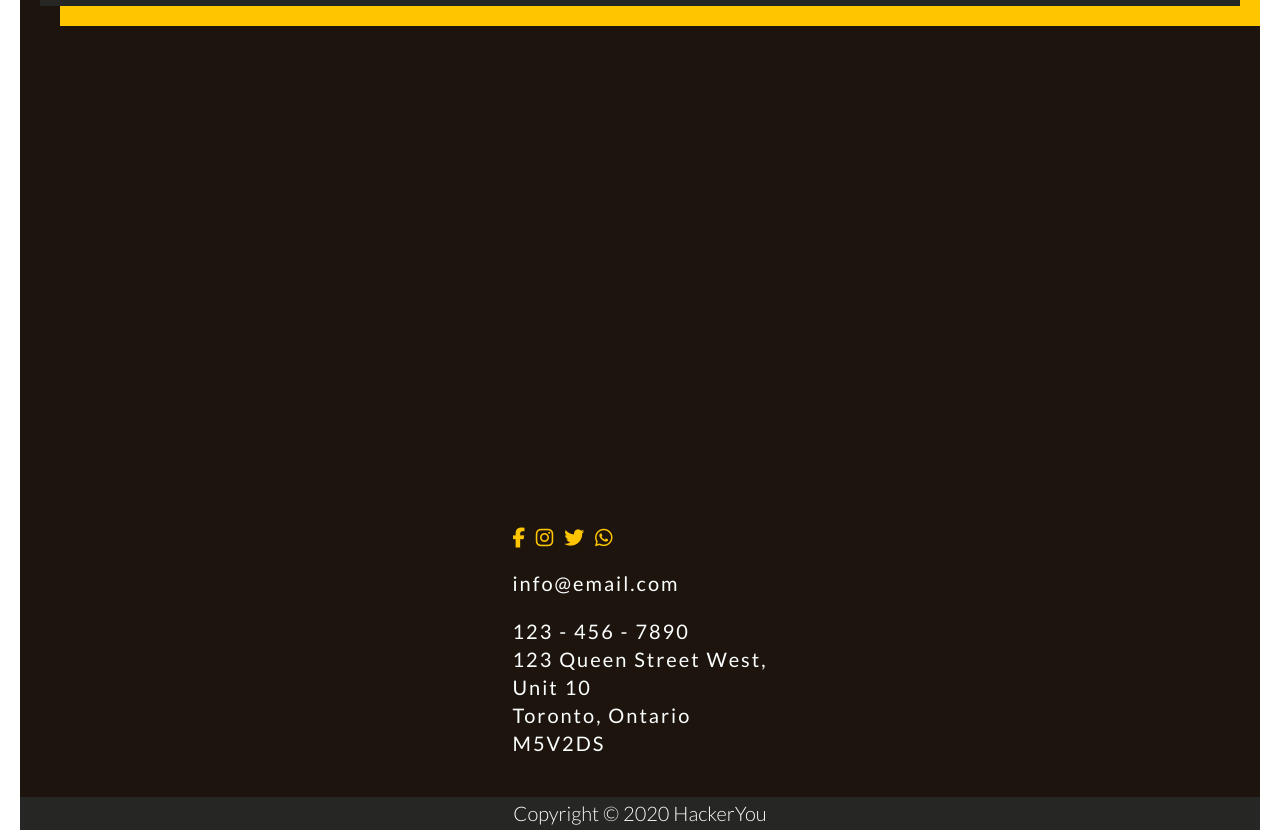
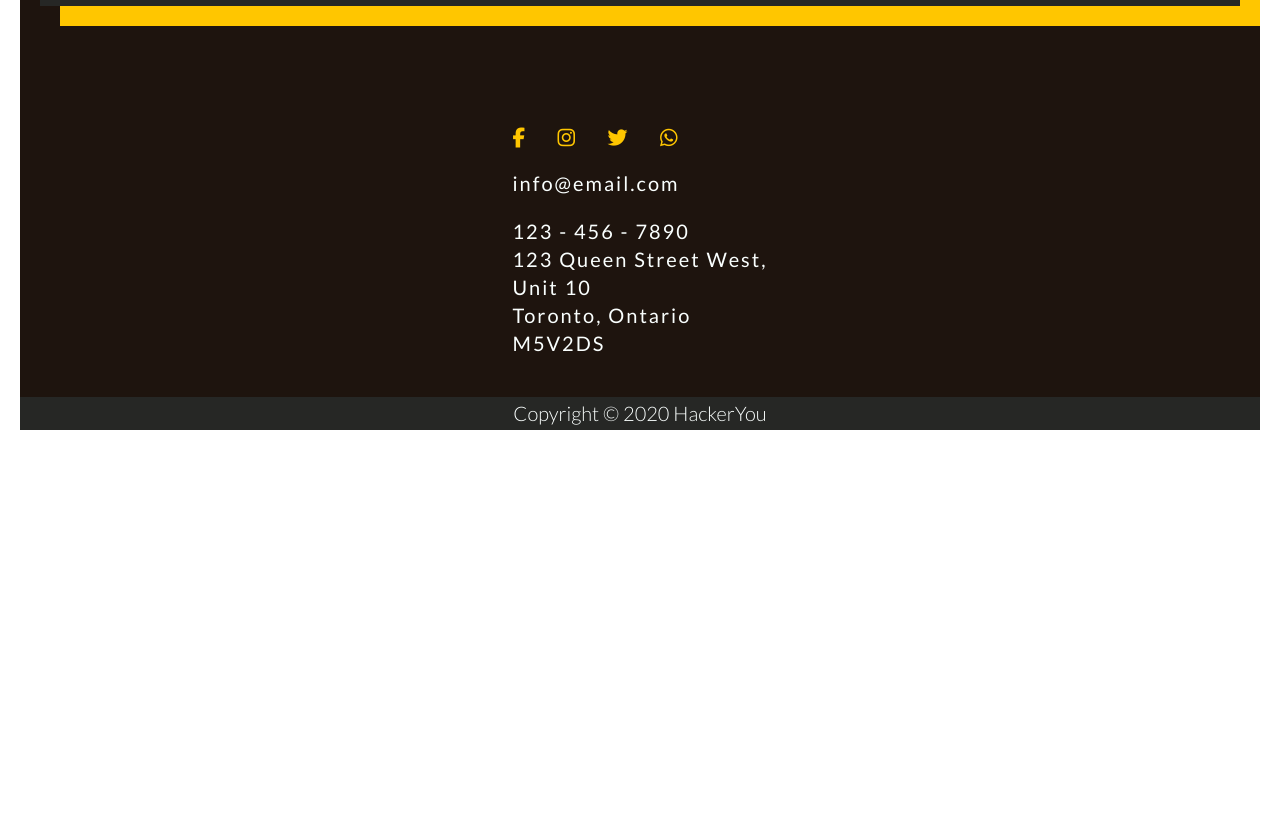
Before and after one commit to nigelrudolf/nigel-mansell-project-two, a plain HTML site: page contact.html in a window 1280 px wide. Shown: the part 1060-1890 px from the top of the page. After the commit the page ends 1490 px from the top, so only its background shows below. Drawn offline with nearby package versions, Linux system fonts and the light colour scheme; files that its build step writes are made by us from their sources; a web font is replaced by a local one.

Commit message:
fixed .social-address margin and media query adjusted social media icons

```diff
--- a/styles/sass/_main.scss
+++ b/styles/sass/_main.scss
@@ -503,8 +503,8 @@ form {
 
 .social-icons {
     display: flex;
-    width: 50%;
-    max-width: 100px;
+    width: 100%;
+    max-width: 130px;
     justify-content: space-between;
     margin-bottom: 20px;
     li {
--- a/styles/sass/_responsive.scss
+++ b/styles/sass/_responsive.scss
@@ -444,6 +444,14 @@ $max: max-width;
       margin-bottom: 120px;
     }
 
+    .social-icons {
+      width: 100%;
+      max-width: 165px;
+    }
+
+  }
+
+  @include mediaQuery($min, 1391px) { // min 1200px
     .social-address {
       margin-top: 400px;
     }
```
Lines whose indentation alone changed are shown as unchanged.
